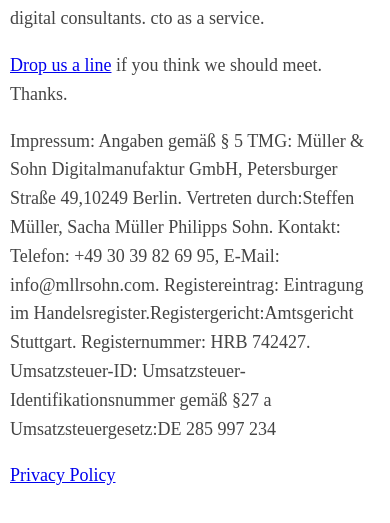
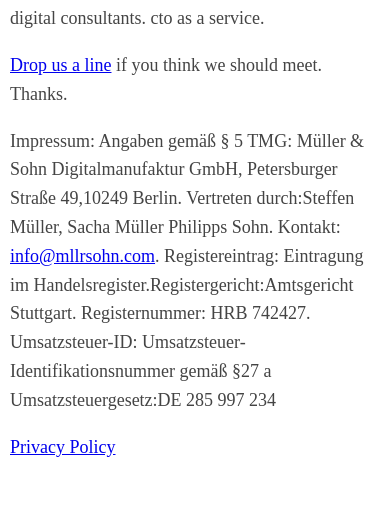
Before and after one commit to mllrsohn/mllrsohn.com, a plain HTML site: page index.html in a window 390 px wide. Shown: the part 103-626 px from the top of the page. Drawn offline with Linux system fonts and the light colour scheme.

Commit message:
removed phonenumber

```diff
--- a/index.html
+++ b/index.html
@@ -28,7 +28,7 @@ h3 {
     <h1>Müller & Sohn</h1>
     <p>digital consultants. cto as a service.</p>
     <p><a href="mailto:info@mllrsohn.com">Drop us a line</a> if you think we should meet. Thanks.</p>
-    <p>Impressum: Angaben gem&auml;&szlig; &sect; 5 TMG: M&uuml;ller &amp; Sohn Digitalmanufaktur GmbH, Petersburger Stra&szlig;e 49,10249 Berlin. Vertreten durch:Steffen M&uuml;ller, Sacha M&uuml;ller Philipps Sohn. Kontakt: Telefon: +49 30 39 82 69 95, E-Mail: info@mllrsohn.com. Registereintrag: Eintragung im Handelsregister.Registergericht:Amtsgericht Stuttgart. Registernummer: HRB 742427. Umsatzsteuer-ID: Umsatzsteuer-Identifikationsnummer gem&auml;&szlig; &sect;27 a Umsatzsteuergesetz:DE 285 997 234</p>
+    <p>Impressum: Angaben gem&auml;&szlig; &sect; 5 TMG: M&uuml;ller &amp; Sohn Digitalmanufaktur GmbH, Petersburger Stra&szlig;e 49,10249 Berlin. Vertreten durch:Steffen M&uuml;ller, Sacha M&uuml;ller Philipps Sohn. Kontakt: <a href="mailto:info@mllrsohn.com">info@mllrsohn.com</a>. Registereintrag: Eintragung im Handelsregister.Registergericht:Amtsgericht Stuttgart. Registernummer: HRB 742427. Umsatzsteuer-ID: Umsatzsteuer-Identifikationsnummer gem&auml;&szlig; &sect;27 a Umsatzsteuergesetz:DE 285 997 234</p>
     <a href="https://www.iubenda.com/privacy-policy/21353298" class="iubenda-white iubenda-embed" title="Privacy Policy ">Privacy Policy</a><script type="text/javascript">(function (w,d) {var loader = function () {var s = d.createElement("script"), tag = d.getElementsByTagName("script")[0]; s.src="https://cdn.iubenda.com/iubenda.js"; tag.parentNode.insertBefore(s,tag);}; if(w.addEventListener){w.addEventListener("load", loader, false);}else if(w.attachEvent){w.attachEvent("onload", loader);}else{w.onload = loader;}})(window, document);</script>
 </body>
 </html>
```
